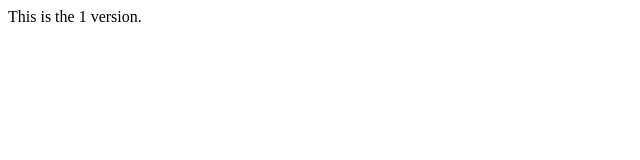
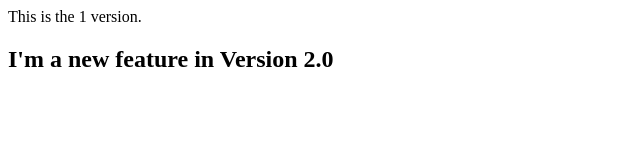
Before and after one commit to SenYong/communityBlog, a plain HTML site: page index.html in a window 1280 px wide. Shown: the whole page, without its empty margins (0-640 px from the left). Drawn offline with Linux system fonts and the light colour scheme.

Commit message:
在主干上开发2.0版本的新功能

```diff
--- a/index.html
+++ b/index.html
@@ -6,5 +6,6 @@
 </head>
 <body>
     <div>This is the 1 version. </div>
+    <h2>I'm a new feature in Version 2.0</h2>
 </body>
 </html>
```
